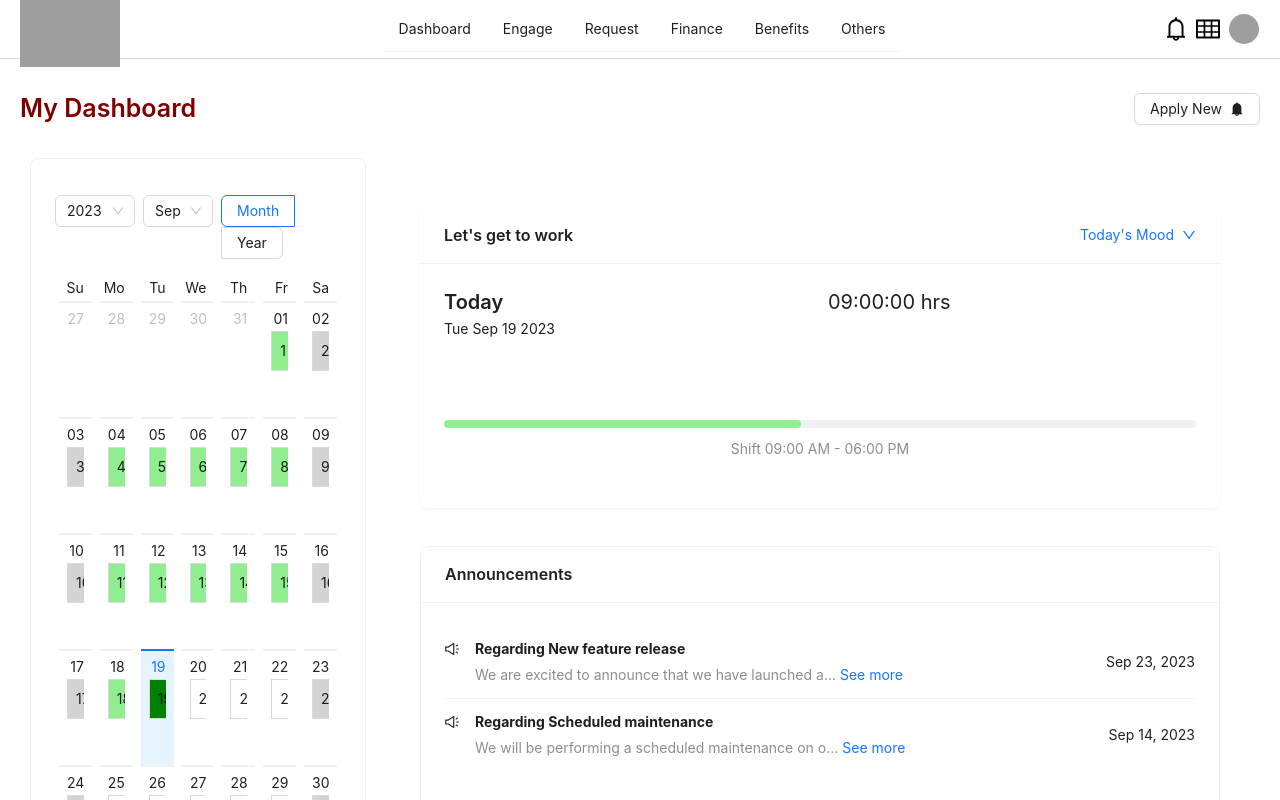
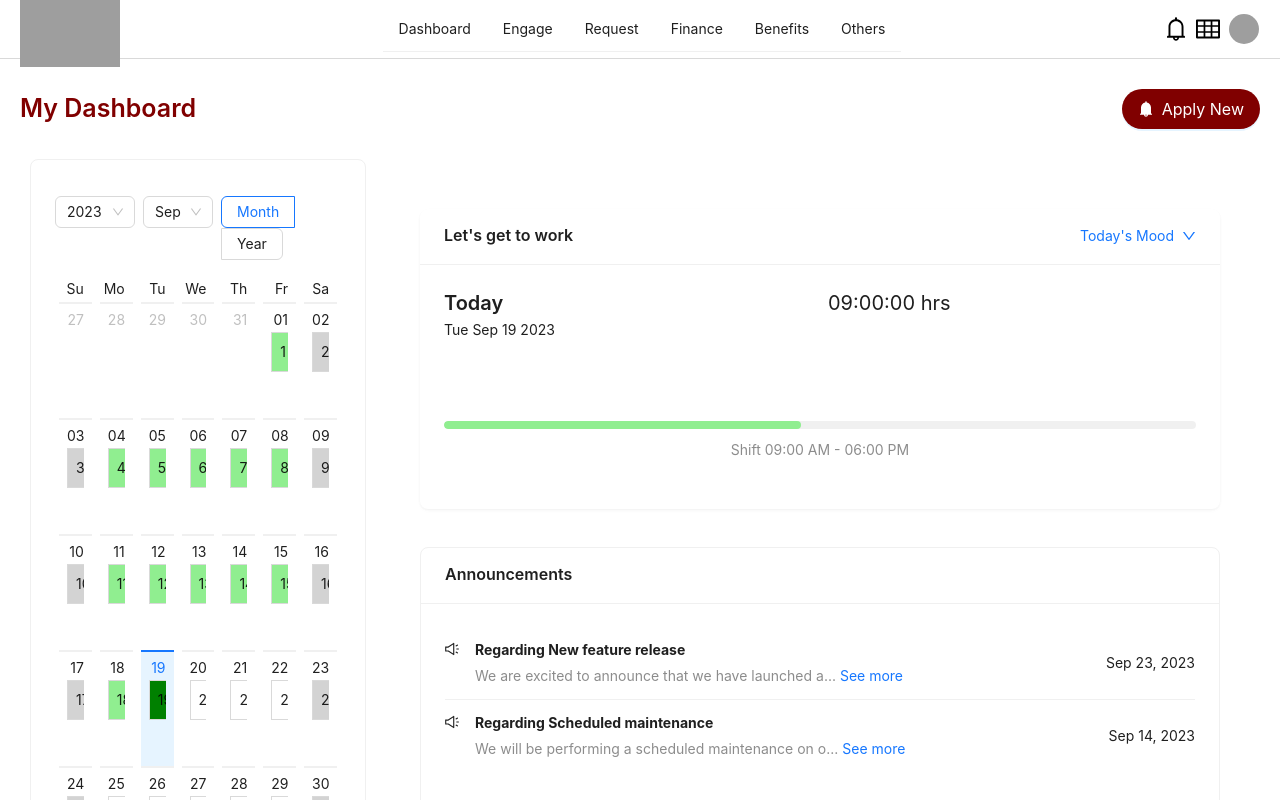
Before and after one commit to dani24sahu/dashboard-antd-reactjs, a React (Create React App) app: page / in a window 1280 px wide. Shown: the top 800 px of the page. Built offline with nearby package versions, Linux system fonts and the light colour scheme; grey boxes are pictures that could not be loaded.

Commit message:
removed unnecessary comments and formatted

```diff
--- a/src/components/AppContent/AppContent.jsx
+++ b/src/components/AppContent/AppContent.jsx
@@ -105,7 +105,7 @@ const AppContent = () => {
             My Dashboard
           </Text>
           {/* <AntButton config={buttonConfig} buttonId={1} /> */}
-          {/* <Button
+          <Button
             type="primary"
             icon={<BellFilled />}
             children="Apply New"
@@ -114,8 +114,8 @@ const AppContent = () => {
             color="maroon"
             label="Apply New"
             onClick={() => alert("clicked")}
-          /> */}
-          <IconButton icon={<BellFilled/>} iconPosition="right" label="Apply New" />
+          />
+          {/* <IconButton icon={<BellFilled/>} iconPosition="right" label="Apply New" /> */}
         </div>
         <div className="container">
           <Space size={"large"} direction="horizontal">
```
